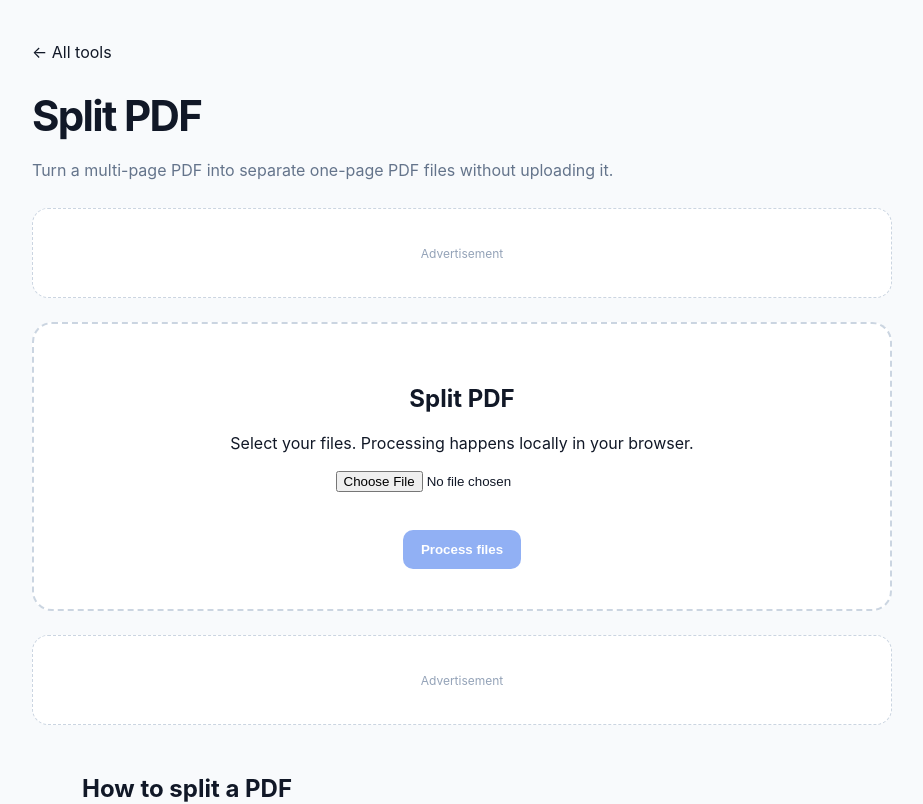
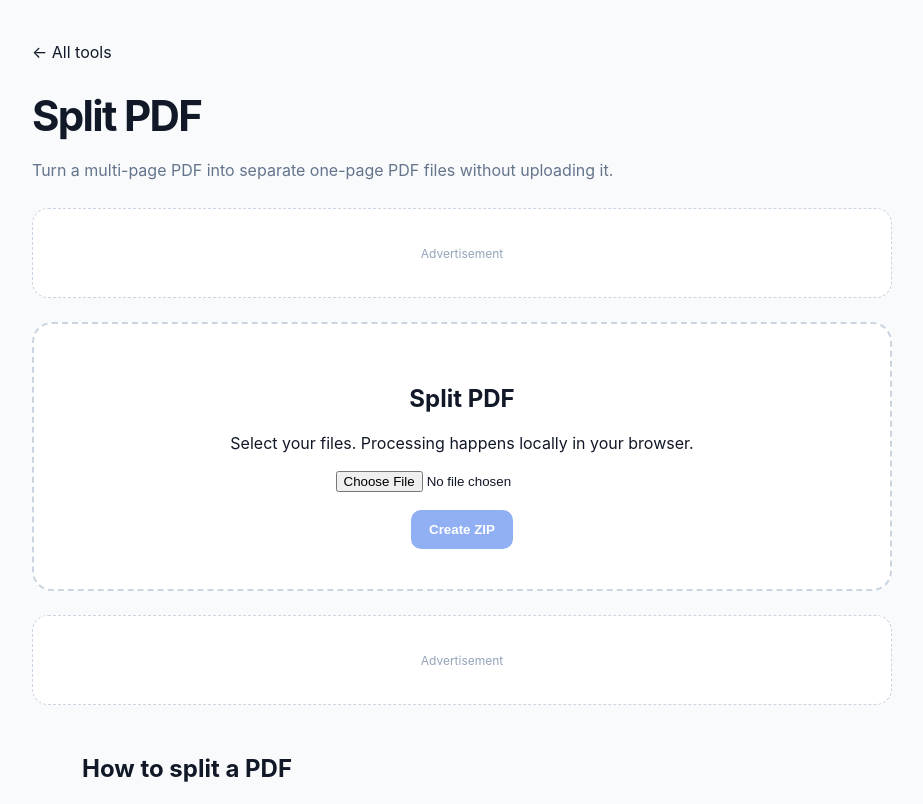
Before and after one commit to yiminggod1/pdf-tools, a Next.js app: page /pdf-tools/split-pdf in a window 1280 px wide. Shown: the top 804 px of the page, without its empty margins (178-1101 px from the left). Built offline with nearby package versions, Linux system fonts and the light colour scheme.

Commit message:
Improve PDF tool reliability and split downloads

```diff
--- a/components/FileTool.tsx
+++ b/components/FileTool.tsx
@@ -1,16 +1,15 @@
 "use client";
-import {useState} from "react";
-import {PDFDocument,degrees} from "pdf-lib";
+import {useState} from "react";import {PDFDocument,degrees} from "pdf-lib";import JSZip from "jszip";
 export default function FileTool({mode}:{mode:"merge"|"split"|"rotate"|"imagepdf"}) {
- const [files,setFiles]=useState<File[]>([]); const [busy,setBusy]=useState(false); const [msg,setMsg]=useState("");
+ const [files,setFiles]=useState<File[]>([]);const [busy,setBusy]=useState(false);const [msg,setMsg]=useState("");
  const pick=(e:React.ChangeEvent<HTMLInputElement>)=>{setFiles(Array.from(e.target.files||[]));setMsg("")};
- const download=(bytes:Uint8Array,name:string,type="application/pdf")=>{const blob=new Blob([bytes as BlobPart],{type});const a=document.createElement("a");a.href=URL.createObjectURL(blob);a.download=name;a.click();URL.revokeObjectURL(a.href)};
- const run=async()=>{setBusy(true);setMsg("");try{
-  if(mode==="imagepdf"){const pdf=await PDFDocument.create();for(const f of files){const b=await f.arrayBuffer();let img:any; if(f.type==="image/jpeg")img=await pdf.embedJpg(b);else img=await pdf.embedPng(b);const page=pdf.addPage([595,842]);const scale=Math.min(555/img.width,802/img.height);page.drawImage(img,{x:(595-img.width*scale)/2,y:(842-img.height*scale)/2,width:img.width*scale,height:img.height*scale});}download(await pdf.save(),"images.pdf");}
-  else if(mode==="merge"){const out=await PDFDocument.create();for(const f of files){const src=await PDFDocument.load(await f.arrayBuffer());const pages=await out.copyPages(src,src.getPageIndices());pages.forEach(p=>out.addPage(p));}download(await out.save(),"merged.pdf");}
-  else if(mode==="split"){const src=await PDFDocument.load(await files[0].arrayBuffer());for(let i=0;i<src.getPageCount();i++){const out=await PDFDocument.create();const [p]=await out.copyPages(src,[i]);out.addPage(p);download(await out.save(),`page-${i+1}.pdf`);}}
-  else {const src=await PDFDocument.load(await files[0].arrayBuffer());src.getPages().forEach(p=>p.setRotation(degrees((p.getRotation().angle+90)%360)));download(await src.save(),"rotated.pdf");}
-  setMsg("Done — your file was created in your browser.");}catch(e){setMsg("Could not process this file. Check that the format is valid and try again.")}finally{setBusy(false)}};
- const accept=mode==="imagepdf"?".jpg,.jpeg,.png":".pdf"; const title={merge:"Merge PDF",split:"Split PDF",rotate:"Rotate PDF",imagepdf:"Images to PDF"}[mode];
- return <div><div className="drop"><h2>{title}</h2><p>Select your files. Processing happens locally in your browser.</p><input type="file" multiple={mode==="merge"||mode==="imagepdf"} accept={accept} onChange={pick}/><br/><button className="btn" disabled={!files.length||busy} onClick={run}>{busy?"Processing…":"Process files"}</button></div>{files.length>0&&<div className="files">{files.map((f,i)=><div className="file" key={i}><span>{f.name}</span><span>{Math.round(f.size/1024)} KB</span></div>)}</div>}{msg&&<div className="notice">{msg}</div>}</div>
+ const save=(blob:Blob,name:string)=>{const url=URL.createObjectURL(blob),a=document.createElement("a");a.href=url;a.download=name;a.click();setTimeout(()=>URL.revokeObjectURL(url),1000)};
+ const run=async()=>{if(!files.length)return;setBusy(true);setMsg("");try{
+  if(mode==="imagepdf"){const pdf=await PDFDocument.create();for(const f of files){if(!["image/jpeg","image/png"].includes(f.type))throw new Error();const b=await f.arrayBuffer();const img=f.type==="image/jpeg"?await pdf.embedJpg(b):await pdf.embedPng(b);const page=pdf.addPage([595,842]);const scale=Math.min(555/img.width,802/img.height);page.drawImage(img,{x:(595-img.width*scale)/2,y:(842-img.height*scale)/2,width:img.width*scale,height:img.height*scale});}save(new Blob([await pdf.save()],{type:"application/pdf"}),"images.pdf");}
+  else if(mode==="merge"){if(files.length<2)throw new Error();const out=await PDFDocument.create();for(const f of files){const src=await PDFDocument.load(await f.arrayBuffer());const pages=await out.copyPages(src,src.getPageIndices());pages.forEach(p=>out.addPage(p));}save(new Blob([await out.save()],{type:"application/pdf"}),"merged.pdf");}
+  else if(mode==="split"){const src=await PDFDocument.load(await files[0].arrayBuffer());const zip=new JSZip();for(let i=0;i<src.getPageCount();i++){const out=await PDFDocument.create();const [p]=await out.copyPages(src,[i]);out.addPage(p);zip.file(`page-${i+1}.pdf`,await out.save());}save(await zip.generateAsync({type:"blob"}),"split-pages.zip");}
+  else {const src=await PDFDocument.load(await files[0].arrayBuffer());src.getPages().forEach(p=>p.setRotation(degrees((p.getRotation().angle+90)%360)));save(new Blob([await src.save()],{type:"application/pdf"}),"rotated.pdf");}
+  setMsg("Done — your file was created in your browser.");}catch{setMsg("Could not process this file. Check the format, file count and PDF validity, then try again.")}finally{setBusy(false)}};
+ const accept=mode==="imagepdf"?".jpg,.jpeg,.png":".pdf";const title={merge:"Merge PDF",split:"Split PDF",rotate:"Rotate PDF",imagepdf:"Images to PDF"}[mode];
+ return <div><div className="drop"><h2>{title}</h2><p>Select your files. Processing happens locally in your browser.</p><input type="file" multiple={mode==="merge"||mode==="imagepdf"} accept={accept} onChange={pick}/>{files.length>0&&<p className="filecount">{files.length} file(s) selected</p>}<button className="btn" disabled={!files.length||busy||(mode==="merge"&&files.length<2)} onClick={run}>{busy?"Processing…":mode==="split"?"Create ZIP":"Process files"}</button></div>{files.length>0&&<div className="files">{files.map((f,i)=><div className="file" key={i}><span>{f.name}</span><span>{Math.max(1,Math.round(f.size/1024))} KB</span></div>)}</div>}{msg&&<div className="notice">{msg}</div>}</div>
 }
```
